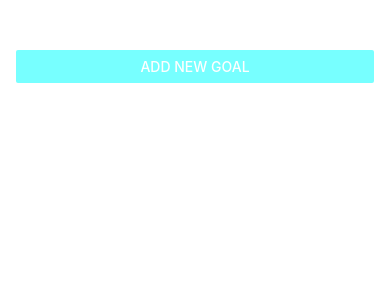
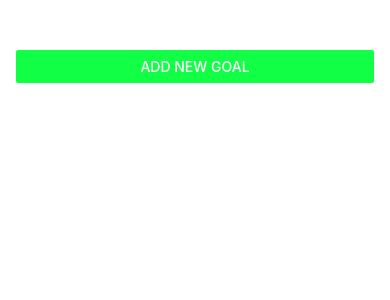
Before and after one commit to citixenken/RNCourse, a React Native app: screen / in a window 390 px wide. Shown: the top 300 px of the page. Built offline with nearby package versions, Linux system fonts and the light colour scheme.

Commit message:
status bar and color mods

```diff
--- a/App.js
+++ b/App.js
@@ -1,5 +1,6 @@
 import { useState } from "react";
 import { StyleSheet, View, FlatList, Button } from "react-native";
+import { StatusBar } from "expo-status-bar";
 import GoalInput from "./components/GoalInput";
 import GoalItem from "./components/GoalItem";
 
@@ -30,10 +31,12 @@ export default function App() {
   }
 
   return (
+    <>
+      <StatusBar style="light" />
       <View style={styles.appContainer}>
         <Button
           title="Add New Goal"
-        color="#77ffff"
+          color="#11ff44"
           onPress={startAddGoalHandler}
         />
         <GoalInput
@@ -57,11 +60,16 @@ export default function App() {
           />
         </View>
       </View>
+    </>
   );
 }
 
 const styles = StyleSheet.create({
-  appContainer: { paddingTop: 50, paddingHorizontal: 16, flex: 1 },
+  appContainer: {
+    paddingTop: 50,
+    paddingHorizontal: 16,
+    flex: 1,
+  },
 
   goalsContainer: { flex: 5 },
 });
--- a/app.json
+++ b/app.json
@@ -6,6 +6,7 @@
     "orientation": "portrait",
     "icon": "./assets/icon.png",
     "userInterfaceStyle": "light",
+    "backgroundColor": "#00cdef",
     "splash": {
       "image": "./assets/splash.png",
       "resizeMode": "contain",
@@ -14,9 +15,7 @@
     "updates": {
       "fallbackToCacheTimeout": 0
     },
-    "assetBundlePatterns": [
-      "**/*"
-    ],
+    "assetBundlePatterns": ["**/*"],
     "ios": {
       "supportsTablet": true
     },
--- a/components/GoalInput.js
+++ b/components/GoalInput.js
@@ -36,10 +36,10 @@ const GoalInput = ({ onAddGoal, visible, onCancel }) => {
         />
         <View style={styles.buttonContainer}>
           <View style={styles.button}>
-            <Button title="Add Goal" onPress={addGoalHandler} />
+            <Button title="Cancel" onPress={onCancel} color="#cd0000" />
           </View>
           <View style={styles.button}>
-            <Button title="Cancel" onPress={onCancel} />
+            <Button title="Add Goal" onPress={addGoalHandler} />
           </View>
         </View>
       </View>
@@ -60,6 +60,8 @@ const styles = StyleSheet.create({
   textInput: {
     borderWidth: 1,
     borderColor: "firebrick",
+    backgroundColor: "#abb0b8",
+    color: "#125438",
     width: "100%",
     padding: 8,
     borderRadius: 6,
```
Lines whose indentation alone changed are shown as unchanged.
